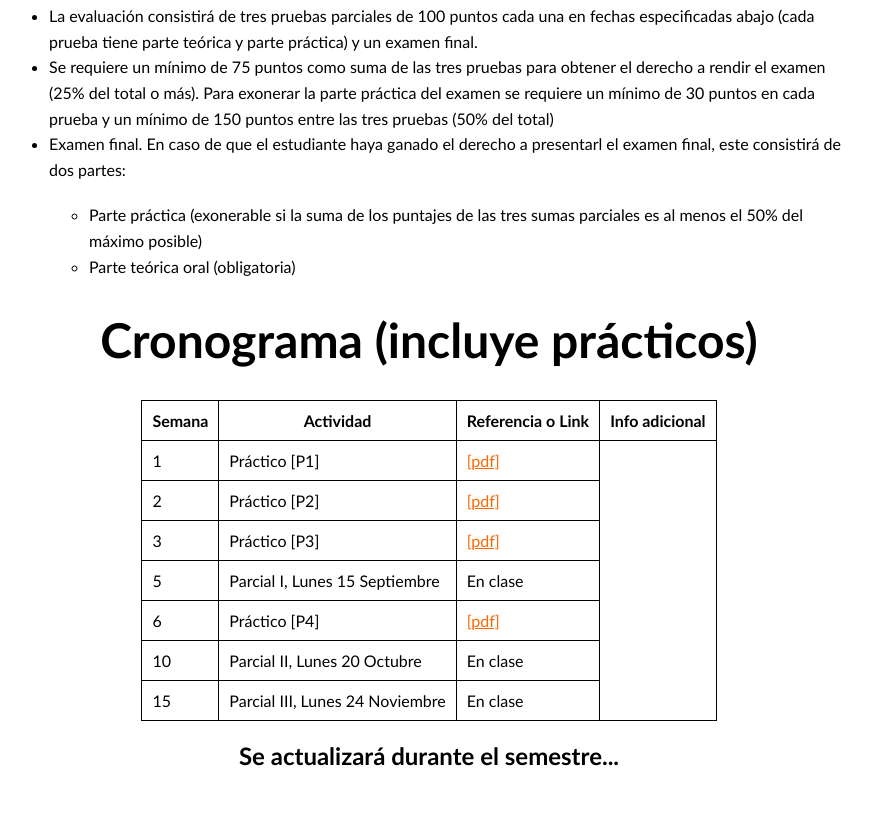
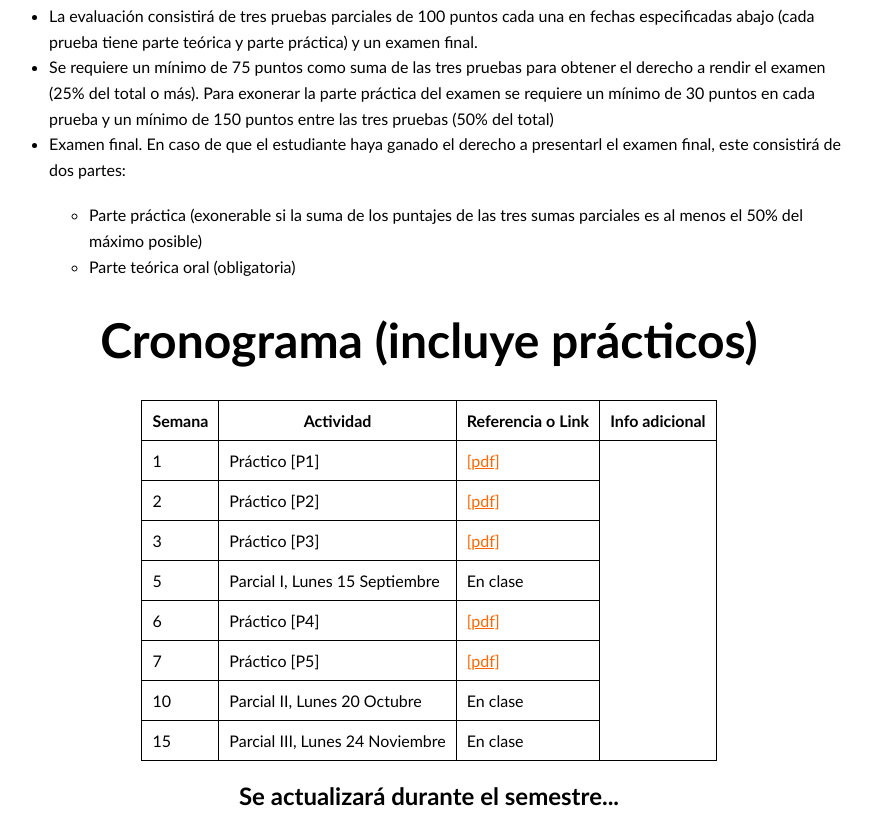
Before and after one commit to mauricio-velasco/Calculo2_2025, a plain HTML site: page index.html in a window 1280 px wide. Shown: the part 886-1716 px from the top of the page, without its empty margins (211-1083 px from the left). Before the commit the page ends 1676 px from the top, so only its background shows below. Drawn offline with Linux system fonts and the light colour scheme.

Commit message:
periodic update

```diff
--- a/index.html
+++ b/index.html
@@ -141,6 +141,13 @@ También debe tener conocimientos de álgebra lineal: matrices, determinantes, t
       <td><a href="Practico_base/p4.pdf" target="_blank">[pdf]</td>
     </tr>
 
+    <tr>
+      <td>7</td>
+      <td>Práctico [P5] </td>
+      <td><a href="Practico_base/p5.pdf" target="_blank">[pdf]</td>
+    </tr>
+
+
 
       <td>10</td>
       <td>Parcial II, Lunes 20 Octubre </td>
```
Also changed, not shown: 7 other files.
